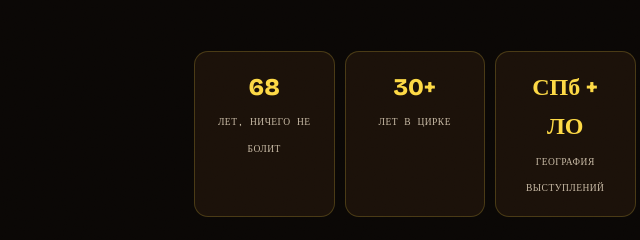
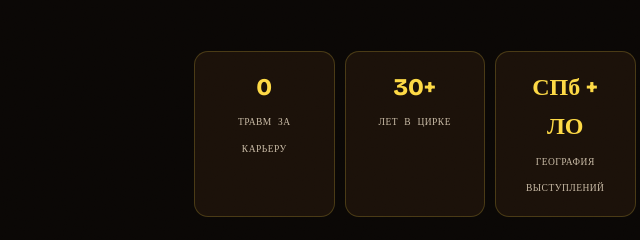
Before and after one commit to kostyamoshnikov/balashov, a plain HTML site: page about.html in a window 1280 px wide. Shown: the part 405-645 px from the top of the page, 150-790 px from the left. Drawn offline with nearby package versions, Linux system fonts and the light colour scheme.

Commit message:
Описание изменений

```diff
--- a/about.html
+++ b/about.html
@@ -230,7 +230,7 @@ footer .tag{font-family:'Public Sans';font-size:13.5px;color:var(--cream-soft);m
 <section>
   <div class="wrap">
     <div class="stat-row">
-      <div class="stat"><b>68</b><span>лет, ничего не болит</span></div>
+      <div class="stat"><b>0</b><span>травм за карьеру</span></div>
       <div class="stat"><b>30+</b><span>лет в цирке</span></div>
       <div class="stat"><b>СПб + ЛО</b><span>география выступлений</span></div>
       <div class="stat"><b>2009</b><span>рекорд России</span></div>
```
Also changed, not shown: en/about.html (+1 -1 lines).
